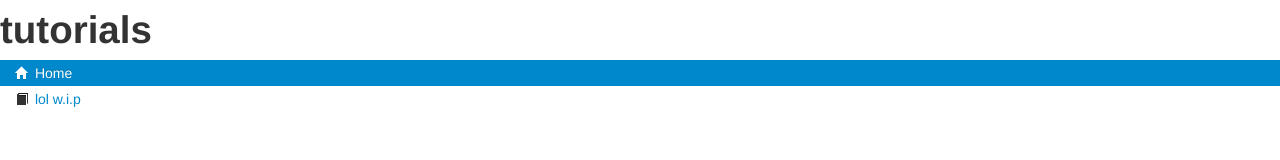
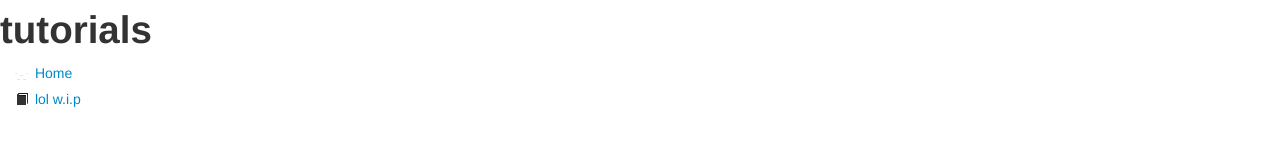
Before and after one commit to vilotack/vilotack.github.io, a plain HTML site: page tutorials.html in a window 1280 px wide. Drawn offline with nearby package versions, Linux system fonts and the light colour scheme.

Commit message:
Update tutorials.html

```diff
--- a/tutorials.html
+++ b/tutorials.html
@@ -36,6 +36,6 @@ body, html {
     <script src="bootstrap/js/bootstrap.min.js"></script>
   </body>
 <ul class="nav nav-list">
-  <li class="active"><a href="https://vilotack.github.io"><i class="icon-home icon-white"></i> Home</a></li>
+  <li><a href="https://vilotack.github.io"><i class="icon-home icon-white"></i> Home</a></li>
   <li><a href="https://vilotack.github.io/tutorials.html"><i class="icon-book"></i> lol w.i.p</a></li>
 </ul>
```
